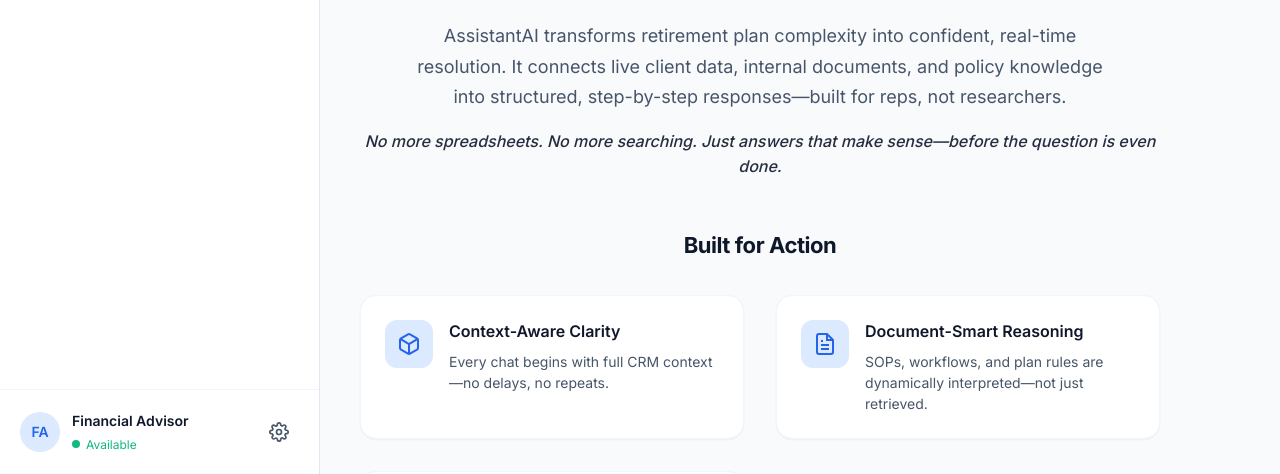
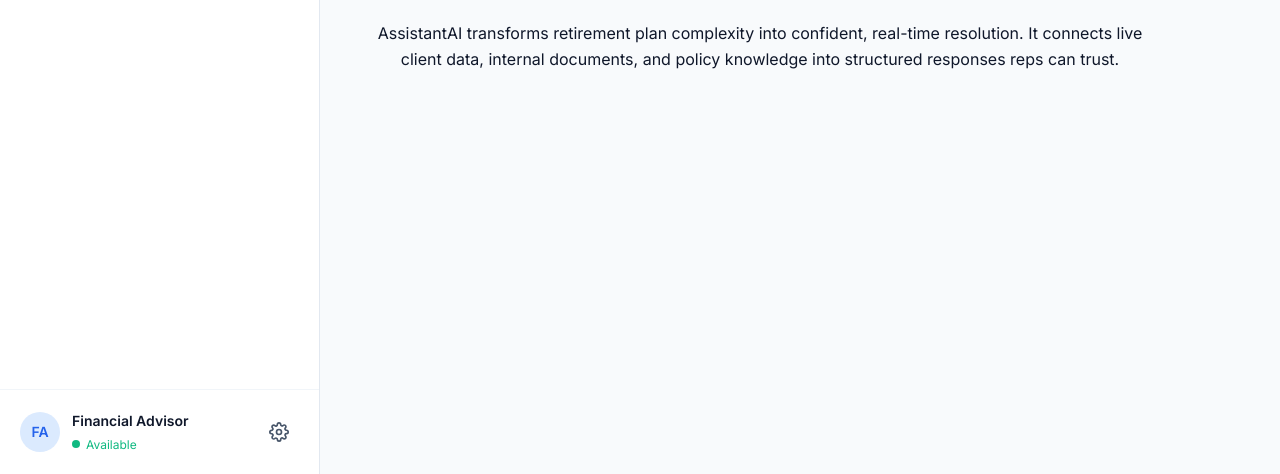
Before and after one commit to Team-Lightning-LLC/AIFinanceBot, a plain HTML site: page index.html in a window 1280 px wide. Shown: the part 326-800 px from the top of the page. Drawn offline with Linux system fonts and the light colour scheme.

Commit message:
Update index.html

```diff
--- a/index.html
+++ b/index.html
@@ -91,66 +91,19 @@
     </div>
 
     <!-- Welcome State -->
+<!-- Welcome State -->
 <div class="welcome-state" id="welcome-state">
   <div class="welcome-content">
     <div class="welcome-icon">
-      <svg width="80" height="80" viewBox="0 0 24 24" fill="none" stroke="currentColor" stroke-width="1.5">
+      <svg width="64" height="64" viewBox="0 0 24 24" fill="none" stroke="currentColor" stroke-width="1.5">
         <path d="M12 2L2 7l10 5 10-5-10-5z"></path>
         <path d="M2 17l10 5 10-5"></path>
         <path d="M2 12l10 5 10-5"></path>
       </svg>
     </div>
     <h2>Welcome to AssistantAI</h2>
-    <h3 class="subtitle">Your enterprise clarity engine.</h3>
-    <p class="main-description">AssistantAI transforms retirement plan complexity into confident, real-time resolution. It connects live client data, internal documents, and policy knowledge into structured, step-by-step responses—built for reps, not researchers.</p>
-    <p class="tagline">No more spreadsheets. No more searching. Just answers that make sense—before the question is even done.</p>
-
-    <div class="features-section">
-      <h4>Built for Action</h4>
-      <div class="features-grid">
-        <div class="feature-item">
-          <div class="feature-icon">
-            <svg width="24" height="24" viewBox="0 0 24 24" fill="none" stroke="currentColor" stroke-width="2">
-              <path d="M21 16V8a2 2 0 0 0-1-1.73l-7-4a2 2 0 0 0-2 0l-7 4A2 2 0 0 0 3 8v8a2 2 0 0 0 1 1.73l7 4a2 2 0 0 0 2 0l7-4A2 2 0 0 0 21 16z"></path>
-              <polyline points="3.27 6.96 12 12.01 20.73 6.96"></polyline>
-              <line x1="12" y1="22.08" x2="12" y2="12"></line>
-            </svg>
-          </div>
-          <div class="feature-content">
-            <h5>Context-Aware Clarity</h5>
-            <p>Every chat begins with full CRM context—no delays, no repeats.</p>
-          </div>
-        </div>
-
-        <div class="feature-item">
-          <div class="feature-icon">
-            <svg width="24" height="24" viewBox="0 0 24 24" fill="none" stroke="currentColor" stroke-width="2">
-              <path d="M14 2H6a2 2 0 0 0-2 2v16a2 2 0 0 0 2 2h12a2 2 0 0 0 2-2V8l-6-6z"></path>
-              <polyline points="14 2 14 8 20 8"></polyline>
-              <line x1="16" y1="13" x2="8" y2="13"></line>
-              <line x1="16" y1="17" x2="8" y2="17"></line>
-              <polyline points="10 9 9 9 8 9"></polyline>
-            </svg>
-          </div>
-          <div class="feature-content">
-            <h5>Document-Smart Reasoning</h5>
-            <p>SOPs, workflows, and plan rules are dynamically interpreted—not just retrieved.</p>
-          </div>
-        </div>
-
-        <div class="feature-item">
-          <div class="feature-icon">
-            <svg width="24" height="24" viewBox="0 0 24 24" fill="none" stroke="currentColor" stroke-width="2">
-              <polyline points="22 12 18 12 15 21 9 3 6 12 2 12"></polyline>
-            </svg>
-          </div>
-          <div class="feature-content">
-            <h5>Structured, Trusted Output</h5>
-            <p>Answers come with built-in guidance, compliance logic, and actionable steps.</p>
-          </div>
-        </div>
-      </div>
-    </div>
+    <p class="subtitle">Your enterprise clarity engine.</p>
+    <p class="description">AssistantAI transforms retirement plan complexity into confident, real-time resolution. It connects live client data, internal documents, and policy knowledge into structured responses reps can trust.</p>
   </div>
 </div>
 
```
